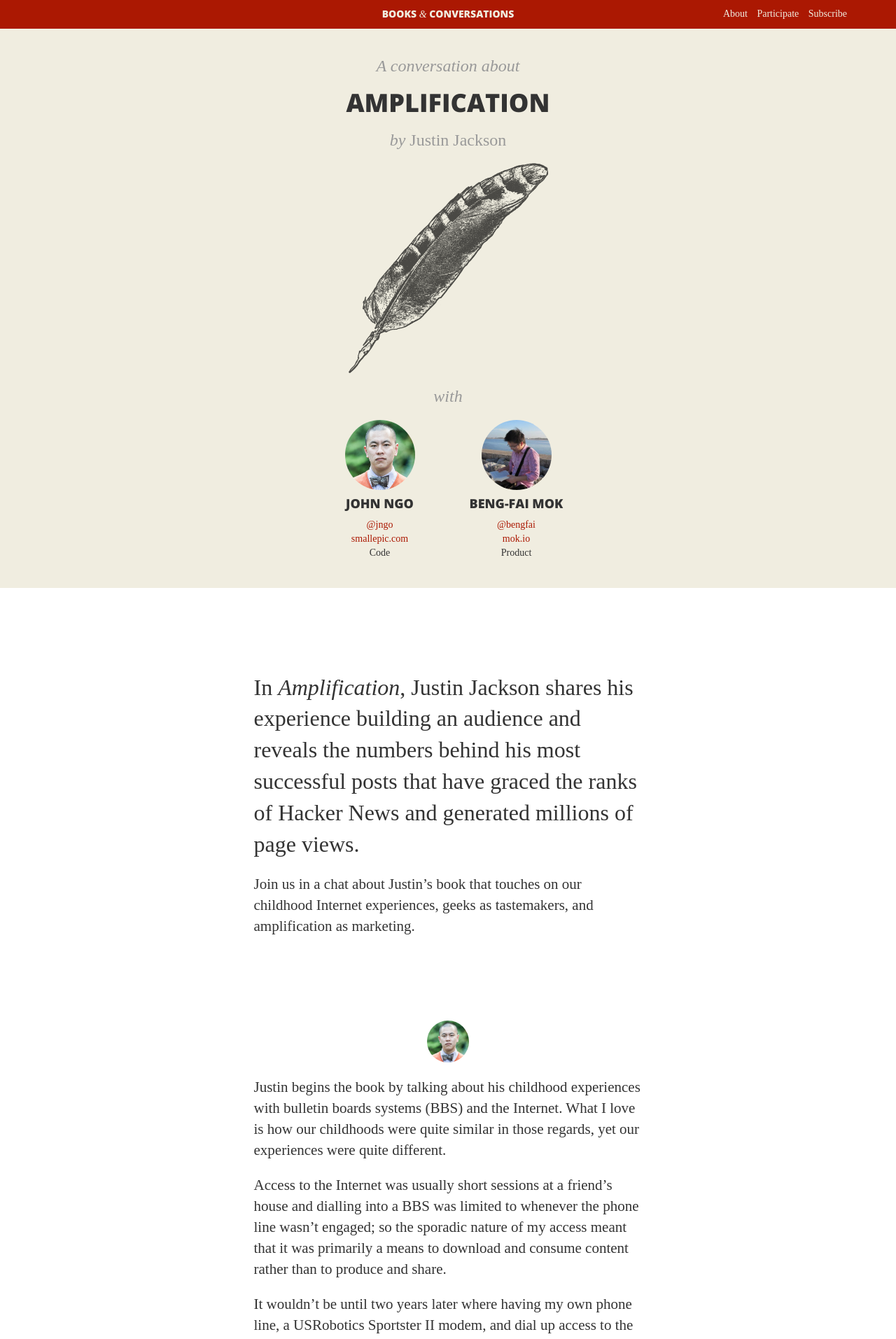
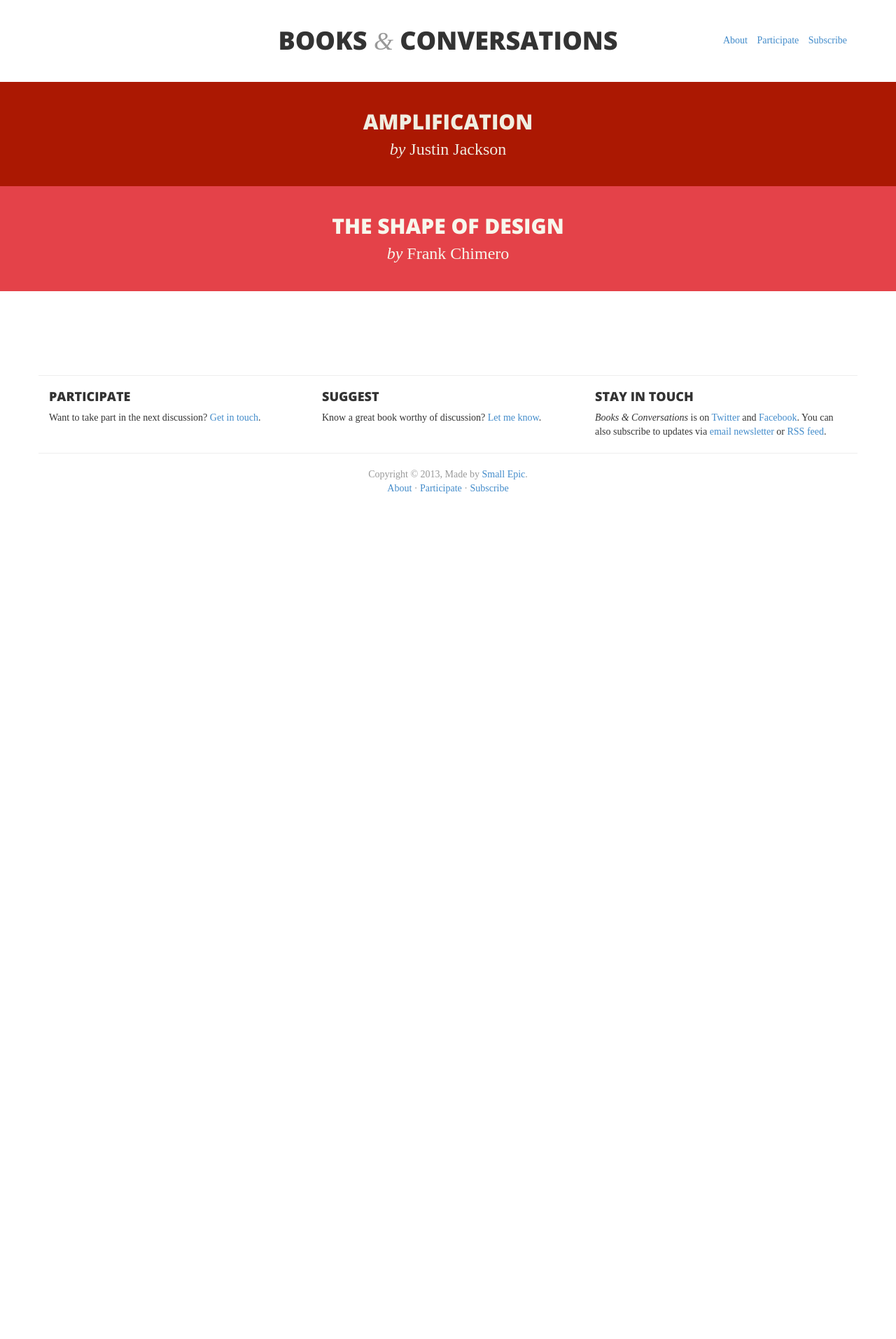
Before and after one commit to smallepic/books-and-conversations, a Jekyll site: the page built from index.html, in a window 1280 px wide. Shown: the top 1913 px of the page at 70% size. Built offline with Jekyll 4.4.1, drawn with Linux system fonts in a browser that asks for light colours; some web fonts are replaced; after the commit the page ends 900 px from its top, so only the background shows below that; some of the changed text lies outside the part shown.

Commit message:
Added markup and styles to display archive on home page.

```diff
--- a/_includes/footer.html
+++ b/_includes/footer.html
@@ -5,7 +5,8 @@
 				<p class="">Copyright &copy; 2013, Made by <a href="https://smallepic.com/">Small Epic</a>.</p>
 				<ul class="list-inline-separated">
 					<li><a href="/about">About</a></li>
-					<li><del>Archive</del></li>
+					<li><a href="/participate">Participate</a></li>
+					<li><a href="/subscribe">Subscribe</a></li>
 				</ul>
 			</div>
 		</div>
--- a/_posts/2013-07-31-the-shape-of-design.html
+++ b/_posts/2013-07-31-the-shape-of-design.html
@@ -1,11 +1,14 @@
 ---
 title: The Shape of Design
+author: Frank Chimero
 description: John Ngo hosts a discussion with Cat Townsend and Beng-Fai Mok on Frank Chimero&rsquo;s The Shape of Design.
-date: 2013-09-13
+date: 2013-10-30
 start: 2013-08-18
 end: 2013-09-09
 stylesheet: /stylesheets/the-shape-of-design.css
 image: /images/header-the-shape-of-design.gif
+background-color: "#E44249"
+color: "#F7F7EC"
 ---
 <!DOCTYPE html>
 <html>
--- a/_posts/2013-11-27-amplification.html
+++ b/_posts/2013-11-27-amplification.html
@@ -1,11 +1,14 @@
 ---
 title: Amplification
+author: Justin Jackson
 description: John Ngo and Beng-Fai Mok chat about Justin Jackson&rsquo;s Amplification.
-date: 2013-11-27
+date: 2013-11-29
 start: 2013-09-07
 end: 2013-09-13
 stylesheet: /stylesheets/amplification.css
 image: /images/header-amplification.png
+background-color: "#AB1802"
+color: "#F0EDE0"
 ---
 <!DOCTYPE html>
 <html>
--- a/index.html
+++ b/index.html
@@ -1,3 +1,15 @@
 ---
+layout: default
 ---
-{{ site.posts.first.content }}
+{% for post in site.posts %}
+<a href="{{ post.url }}" class="archive" style="background-color: {{ post.background-color }}">
+	<div class="container">
+		<div class="row">
+			<div class="col-12 text-center">
+				<h2 style="color: {{ post.color }}">{{ post.title | xml_escape }}</h2>
+				<h3 style="color: {{ post.color }}"><em>by</em> {{ post.author }}</h3>
+			</div>
+		</div>
+	</div>
+</a>
+{% endfor %}
--- a/stylesheets/styles.css
+++ b/stylesheets/styles.css
@@ -405,5 +405,35 @@
 .masthead-lg h1,
 .masthead-lg ul
 {
-	margin-bottom: 0px;
+	line-height: 36px;
 }
+
+.archive
+{
+	display: block;
+	padding-bottom: 40px;
+	padding-top: 40px;
+	-webkit-transition: all 0.2s;
+	transition: all 0.2s;
+}
+
+.archive:hover
+{
+	background-color: #000000 !important;
+	text-decoration: none;
+}
+
+.archive:hover h2,
+.archive:hover h3
+{
+	color: #FFFFFF !important;
+}
+
+.archive h3
+{
+	color: inherit;
+	font-family: 'Gentium Book Basic', serif;
+	font-weight: normal;
+	margin-top: 10px;
+	text-transform: none;
+}
```
